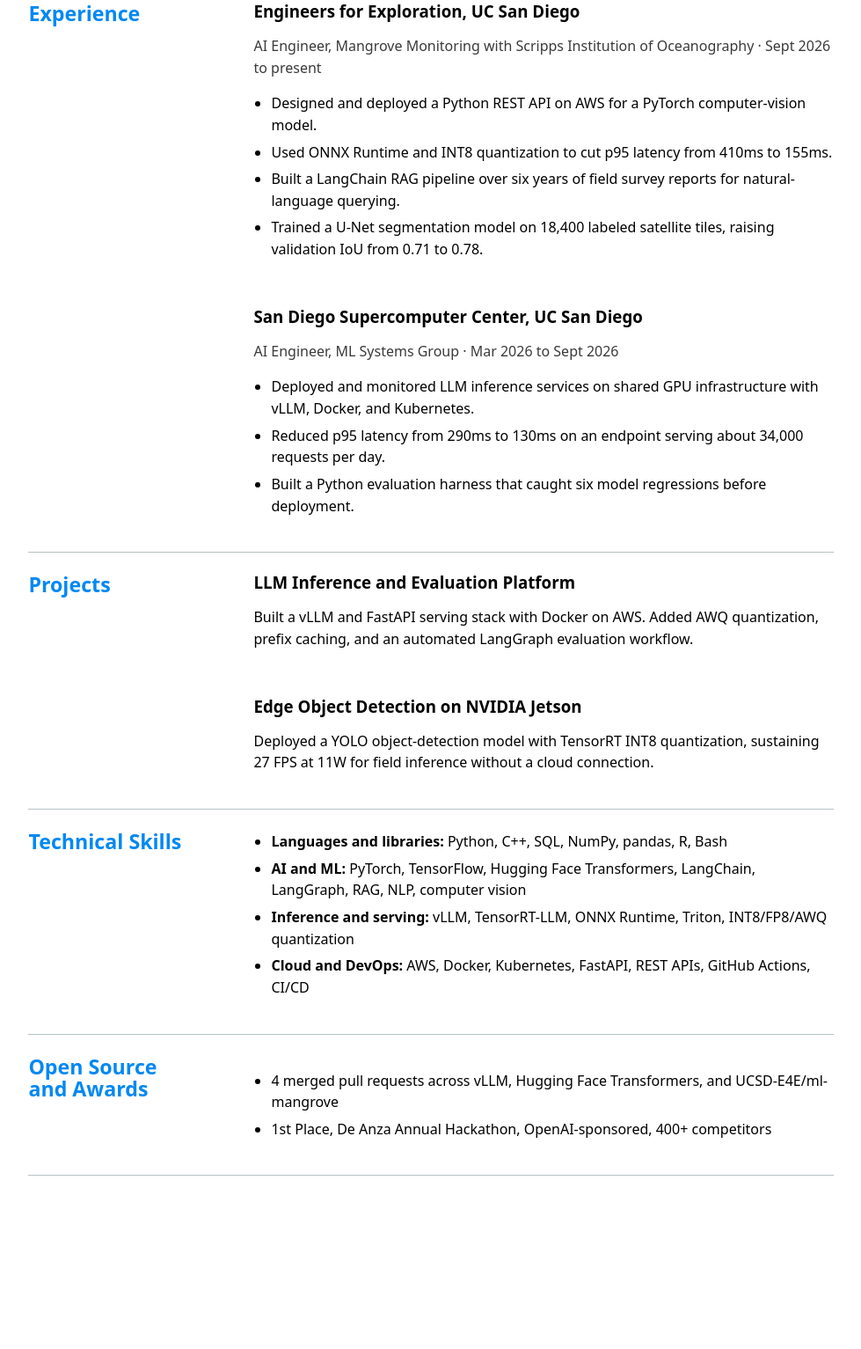
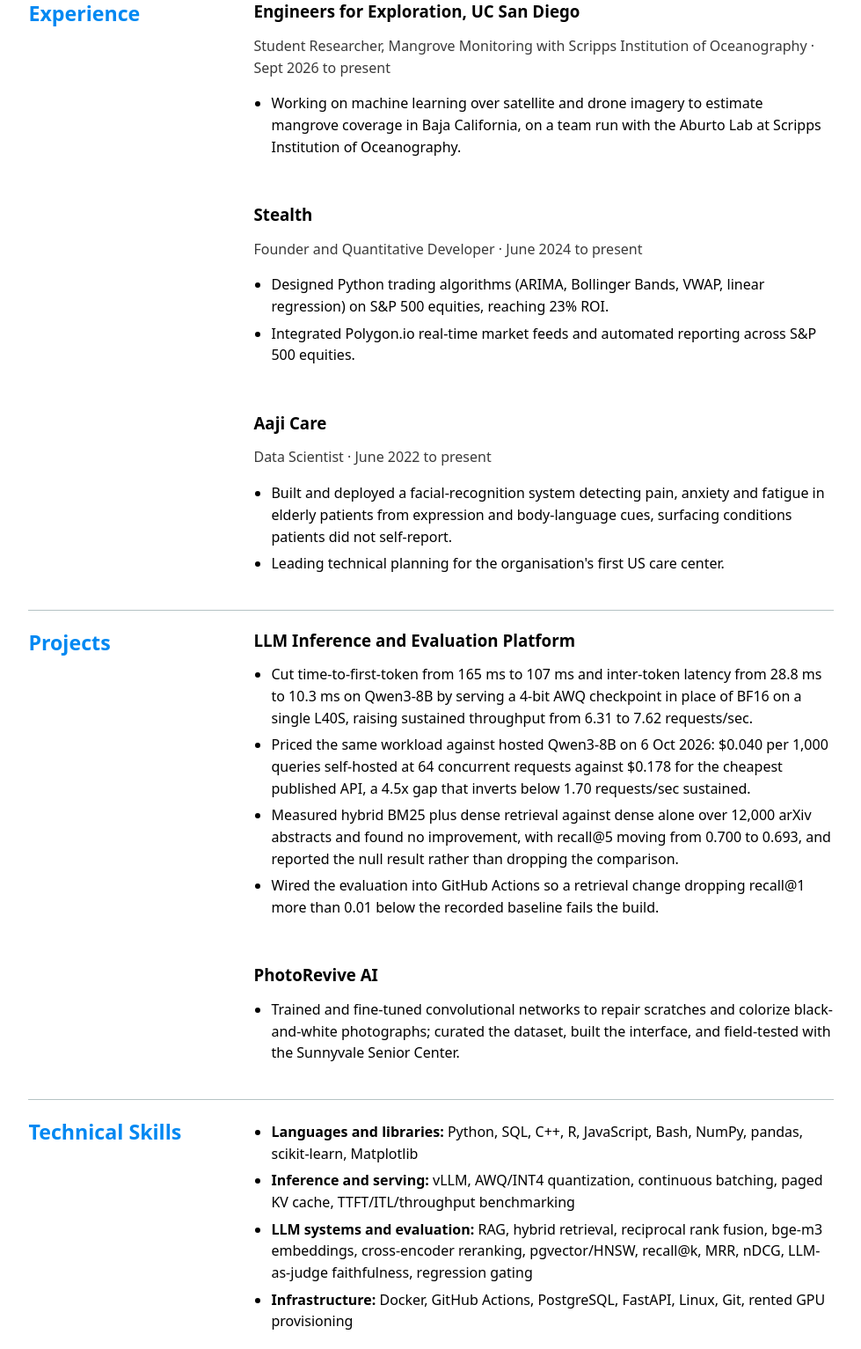
Before and after one commit to AryenP/portfolio, a plain HTML site: page resume/index.html in a window 1280 px wide. Shown: the part 428-1961 px from the top of the page at 88% size, without its empty margins (150-1129 px from the left). Before the commit the page ends 1820 px from the top, so only its background shows below. Drawn offline with Linux system fonts and the light colour scheme.

Commit message:
Correct resume and project pages to measured results

```diff
--- a/resume/index.html
+++ b/resume/index.html
@@ -33,25 +33,32 @@
       <article>
         <header>
           <h3>Engineers for Exploration, UC San Diego</h3>
-          <p>AI Engineer, Mangrove Monitoring with Scripps Institution of Oceanography · <time datetime="2026-09">Sept 2026</time> to present</p>
+          <p>Student Researcher, Mangrove Monitoring with Scripps Institution of Oceanography · <time datetime="2026-09">Sept 2026</time> to present</p>
         </header>
         <ul>
-          <li>Designed and deployed a Python REST API on AWS for a PyTorch computer-vision model.</li>
-          <li>Used ONNX Runtime and INT8 quantization to cut p95 latency from 410ms to 155ms.</li>
-          <li>Built a LangChain RAG pipeline over six years of field survey reports for natural-language querying.</li>
-          <li>Trained a U-Net segmentation model on 18,400 labeled satellite tiles, raising validation IoU from 0.71 to 0.78.</li>
+          <li>Working on machine learning over satellite and drone imagery to estimate mangrove coverage in Baja California, on a team run with the Aburto Lab at Scripps Institution of Oceanography.</li>
         </ul>
       </article>
 
       <article>
         <header>
-          <h3>San Diego Supercomputer Center, UC San Diego</h3>
-          <p>AI Engineer, ML Systems Group · <time datetime="2026-03">Mar 2026</time> to <time datetime="2026-09">Sept 2026</time></p>
+          <h3>Stealth</h3>
+          <p>Founder and Quantitative Developer · <time datetime="2024-06">June 2024</time> to present</p>
         </header>
         <ul>
-          <li>Deployed and monitored LLM inference services on shared GPU infrastructure with vLLM, Docker, and Kubernetes.</li>
-          <li>Reduced p95 latency from 290ms to 130ms on an endpoint serving about 34,000 requests per day.</li>
-          <li>Built a Python evaluation harness that caught six model regressions before deployment.</li>
+          <li>Designed Python trading algorithms (ARIMA, Bollinger Bands, VWAP, linear regression) on S&amp;P 500 equities, reaching 23% ROI.</li>
+          <li>Integrated Polygon.io real-time market feeds and automated reporting across S&amp;P 500 equities.</li>
+        </ul>
+      </article>
+
+      <article>
+        <header>
+          <h3>Aaji Care</h3>
+          <p>Data Scientist · <time datetime="2022-06">June 2022</time> to present</p>
+        </header>
+        <ul>
+          <li>Built and deployed a facial-recognition system detecting pain, anxiety and fatigue in elderly patients from expression and body-language cues, surfacing conditions patients did not self-report.</li>
+          <li>Leading technical planning for the organisation's first US care center.</li>
         </ul>
       </article>
     </section>
@@ -60,35 +67,35 @@
       <h2>Projects</h2>
       <article>
         <h3>LLM Inference and Evaluation Platform</h3>
-        <p>
-          Built a vLLM and FastAPI serving stack with Docker on AWS. Added AWQ
-          quantization, prefix caching, and an automated LangGraph evaluation workflow.
-        </p>
+        <ul>
+          <li>Cut time-to-first-token from 165 ms to 107 ms and inter-token latency from 28.8 ms to 10.3 ms on Qwen3-8B by serving a 4-bit AWQ checkpoint in place of BF16 on a single L40S, raising sustained throughput from 6.31 to 7.62 requests/sec.</li>
+          <li>Priced the same workload against hosted Qwen3-8B on 6 Oct 2026: $0.040 per 1,000 queries self-hosted at 64 concurrent requests against $0.178 for the cheapest published API, a 4.5x gap that inverts below 1.70 requests/sec sustained.</li>
+          <li>Measured hybrid BM25 plus dense retrieval against dense alone over 12,000 arXiv abstracts and found no improvement, with recall@5 moving from 0.700 to 0.693, and reported the null result rather than dropping the comparison.</li>
+          <li>Wired the evaluation into GitHub Actions so a retrieval change dropping recall@1 more than 0.01 below the recorded baseline fails the build.</li>
+        </ul>
       </article>
 
       <article>
-        <h3>Edge Object Detection on NVIDIA Jetson</h3>
-        <p>
-          Deployed a YOLO object-detection model with TensorRT INT8 quantization,
-          sustaining 27 FPS at 11W for field inference without a cloud connection.
-        </p>
+        <h3>PhotoRevive AI</h3>
+        <ul>
+          <li>Trained and fine-tuned convolutional networks to repair scratches and colorize black-and-white photographs; curated the dataset, built the interface, and field-tested with the Sunnyvale Senior Center.</li>
+        </ul>
       </article>
     </section>
 
     <section>
       <h2>Technical Skills</h2>
       <ul class="skill-list">
-        <li><strong>Languages and libraries:</strong> Python, C++, SQL, NumPy, pandas, R, Bash</li>
-        <li><strong>AI and ML:</strong> PyTorch, TensorFlow, Hugging Face Transformers, LangChain, LangGraph, RAG, NLP, computer vision</li>
-        <li><strong>Inference and serving:</strong> vLLM, TensorRT-LLM, ONNX Runtime, Triton, INT8/FP8/AWQ quantization</li>
-        <li><strong>Cloud and DevOps:</strong> AWS, Docker, Kubernetes, FastAPI, REST APIs, GitHub Actions, CI/CD</li>
+        <li><strong>Languages and libraries:</strong> Python, SQL, C++, R, JavaScript, Bash, NumPy, pandas, scikit-learn, Matplotlib</li>
+        <li><strong>Inference and serving:</strong> vLLM, AWQ/INT4 quantization, continuous batching, paged KV cache, TTFT/ITL/throughput benchmarking</li>
+        <li><strong>LLM systems and evaluation:</strong> RAG, hybrid retrieval, reciprocal rank fusion, bge-m3 embeddings, cross-encoder reranking, pgvector/HNSW, recall@k, MRR, nDCG, LLM-as-judge faithfulness, regression gating</li>
+        <li><strong>Infrastructure:</strong> Docker, GitHub Actions, PostgreSQL, FastAPI, Linux, Git, rented GPU provisioning</li>
       </ul>
     </section>
 
     <section>
-      <h2>Open Source and Awards</h2>
+      <h2>Awards</h2>
       <ul>
-        <li>4 merged pull requests across vLLM, Hugging Face Transformers, and UCSD-E4E/ml-mangrove</li>
         <li>1st Place, De Anza Annual Hackathon, OpenAI-sponsored, 400+ competitors</li>
       </ul>
     </section>
```
Also changed, not shown: projects/index.html (+14 -18 lines).
